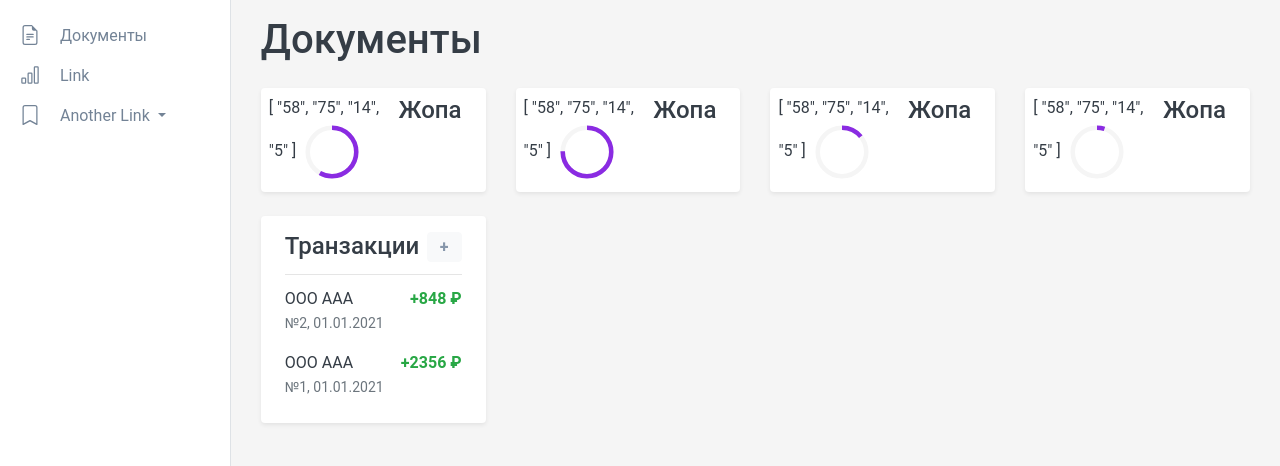
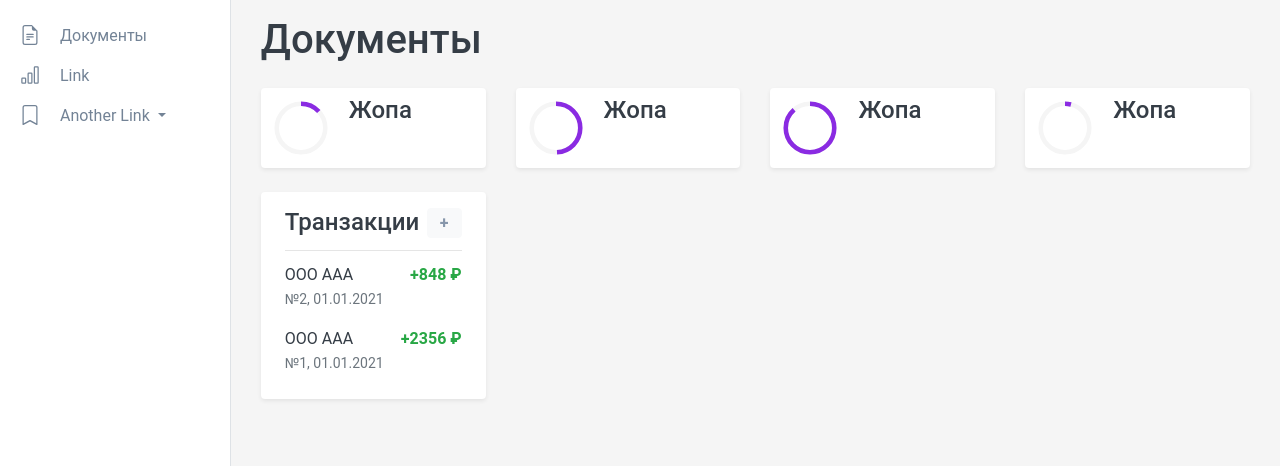
Before and after one commit to Aschlock/fr, a Nuxt app: page / in a window 1280 px wide. Shown: the top 466 px of the page. Built offline with nearby package versions, Linux system fonts and the light colour scheme.

Commit message:
Update index.vue

```diff
--- a/pages/index.vue
+++ b/pages/index.vue
@@ -40,7 +40,7 @@
             <b-row class="mb-4">
               <b-col cols="3" v-for="i in 4">
                 <b-card class="shadow-sm border-0" body-class="d-flex p-2">
-                  <div>{{percents}}
+                  <div>
                     <svg width="64px" height="64px" viewBox="0 0 42 42" class="donut"
                          style="transform: rotate(-90deg);" v-b-tooltip.hover="percents[i-1] + ' %'">
                       <circle class="donut-hole" cx="21" cy="21" r="15.91549430918954" fill="#fff"></circle>
@@ -160,10 +160,10 @@ export default {
           ]
         },
       percents: [
-        (Math.random() * 100).toFixed(0),
-        (Math.random() * 100).toFixed(0),
-        (Math.random() * 100).toFixed(0),
-        (Math.random() * 100).toFixed(0),
+        13,
+        49,
+        88,
+        4,
       ]
 
     }
```
